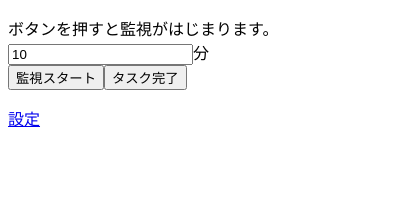
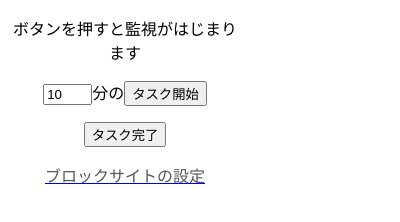
Before and after one commit to enpitut/WakeUp, a browser extension: page chrome_extension/popup.html in a window 400 px wide. Drawn offline with Linux system fonts and the light colour scheme.

Commit message:
ボタンの位置を変更、リンクの色など変更

```diff
--- a/chrome_extension/popup.html
+++ b/chrome_extension/popup.html
@@ -1,19 +1,29 @@
 <!DOCTYPE html>
 <html>
 <head>
+<style type="text/css">
+    html { width:250px; height:100px; }
+    body { height: 100px; }
+</style>
 <meta charset="UTF-8">
 <title>ポップアップページ</title>
 <script type="text/javascript" src="javascripts/jquery-1.11.3.min.js"></script>
 <script type="text/javascript" src="javascripts/popup.js"></script>
 </head>
 <body>
-<p>
-  ボタンを押すと監視がはじまります。<br>
-  <input type="text" value="10" id="task_time_text">分<br>
-  <input type="button" value="監視スタート" id="start_button"><input type="button" value="タスク完了" id="end_button">
-</p>
-<p>
-  <a href="config.html">設定</a>
-</p>
+<center>
+    <p>
+    ボタンを押すと監視がはじまります
+    </p>
+    <p>
+    <input type="text" value="10" id="task_time_text"  size="3">分の<input type="button" value="タスク開始" id="start_button">
+    </p>
+    <p>
+    <input type="button" value="タスク完了" id="end_button">
+    </p>
+    <p>
+    <a href="config.html"><font color="#555555">ブロックサイトの設定</font></a>
+    </p>
+</center>
 </body>
 </html>
```
Also changed, not shown: chrome_extension/config.html (+12 -6 lines).
